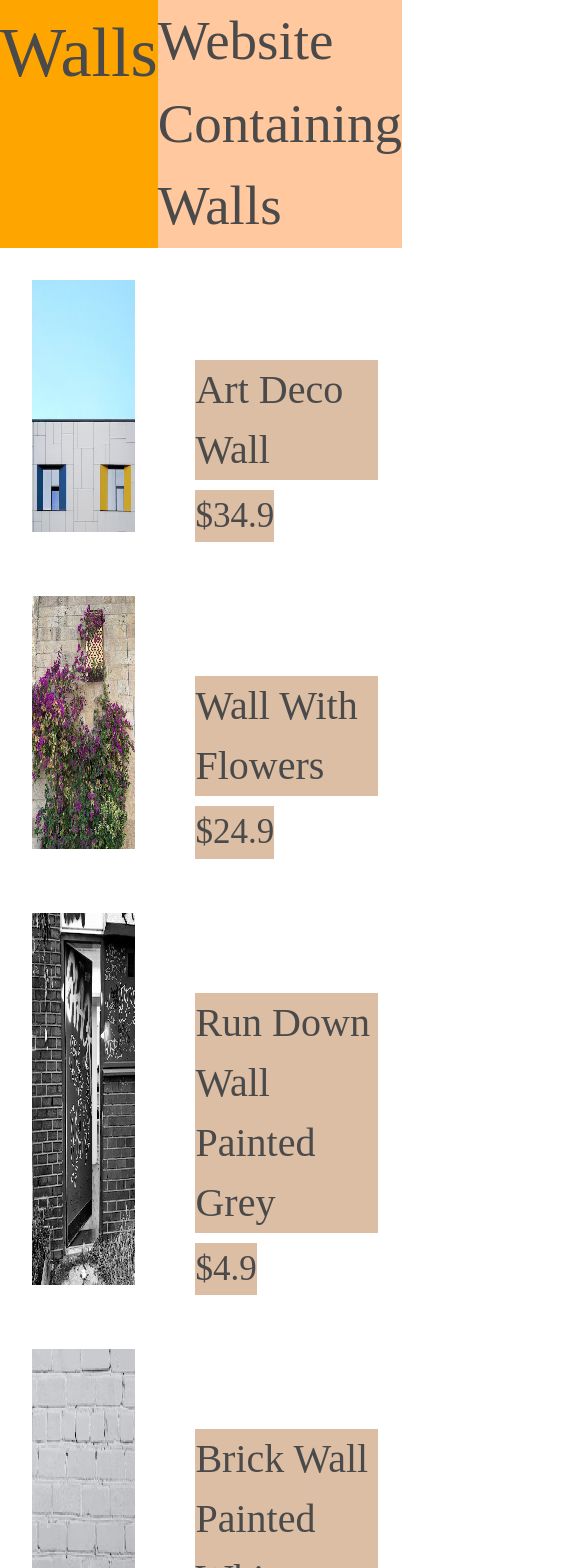
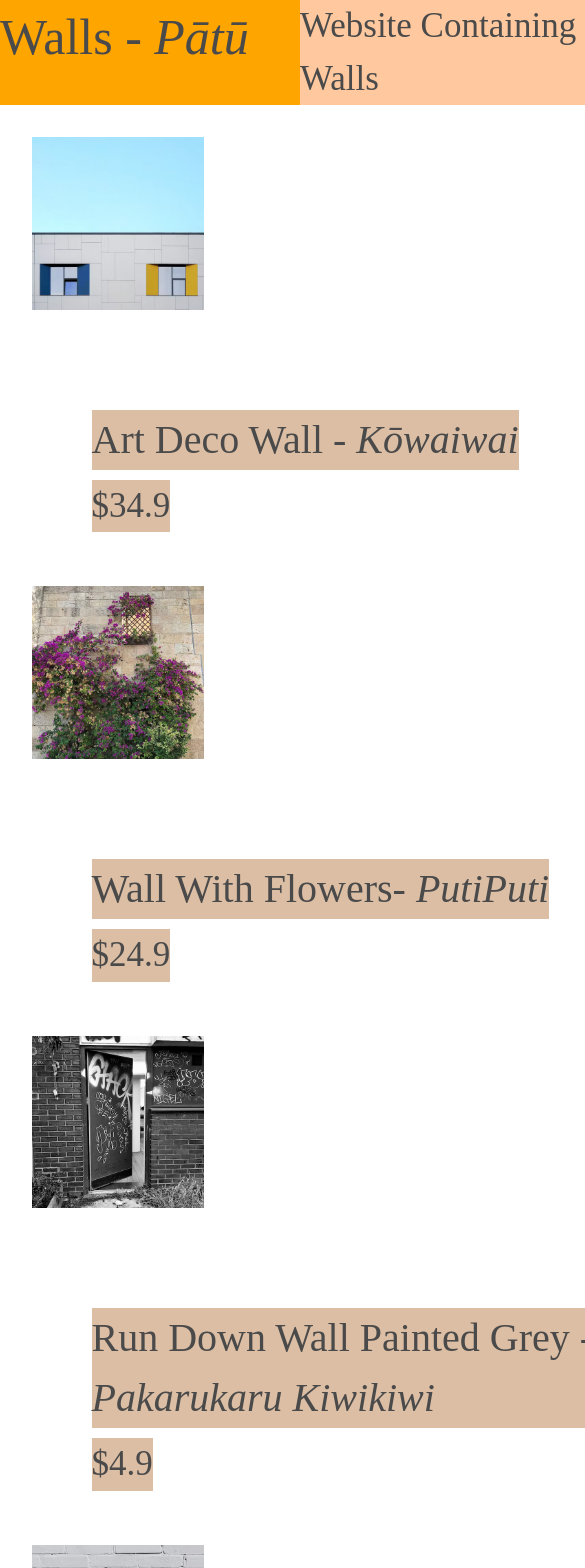
Before and after one commit to craighead-diocesan-school/walls-andraObrien07, a SvelteKit app: page / in a window 390 px wide. Shown: the top 1568 px of the page, 585 px wide, since content can reach past the window. Built offline with nearby package versions, Linux system fonts and the light colour scheme; a web font is replaced by a local one.

Commit message:
done the maori
cultueral acessibility

```diff
--- a/src/lib/Footer.svelte
+++ b/src/lib/Footer.svelte
@@ -13,4 +13,10 @@
         font-family: "Trykker";
         font-size: 20px;
     }
+
+    @media screen and (max-width: 600px) {
+        footer {
+            width: 600px;
+        }
+    }
 </style>
--- a/src/lib/Header.svelte
+++ b/src/lib/Header.svelte
@@ -4,12 +4,17 @@
 </script>
 
 <header>
-  <h1 style="background: {color1}" class="Walls1">Walls</h1>
+  <h1 style="background: {color1}" class="Walls1">
+    Walls <span class="te-reo-maori"> - Pātū </span>
+  </h1>
 
   <h2 style="background: {color2};" class="Walls2">Website Containing Walls</h2>
 </header>
 
 <style>
+  .te-reo-maori {
+    font-style: italic;
+  }
   header {
     display: flex;
   }
@@ -29,4 +34,16 @@
     align-items: end;
     display: flex;
   }
+
+  @media screen and (max-width: 600px) {
+    header {
+      width: 600px;
+    }
+    h1 {
+      font-size: 50px;
+    }
+    h2 {
+      font-size: 35px;
+    }
+  }
 </style>
--- a/src/routes/+page.svelte
+++ b/src/routes/+page.svelte
@@ -9,7 +9,9 @@
   <div class="column">
     <img src="art-deco.jpeg" alt="Art Deco Wall" />
     <div class="words">
-      <p class="name">Art Deco Wall</p>
+      <p class="name">
+        Art Deco Wall <span class="te-reo-maori"> - Kōwaiwai </span>
+      </p>
       <p class="price">$34.9</p>
     </div>
   </div>
@@ -17,7 +19,9 @@
   <div class="column">
     <img src="flowers-wall.jpeg" alt="Wall With Flower" />
     <div class="words">
-      <p class="name">Wall With Flowers</p>
+      <p class="name">
+        Wall With Flowers<span class="te-reo-maori"> - PutiPuti </span>
+      </p>
       <p class="price">$24.9</p>
     </div>
   </div>
@@ -25,7 +29,11 @@
   <div class="column">
     <img src="grey-run-down.jpeg" alt="Run-Down Wall Painted Grey" />
     <div class="words">
-      <p class="name">Run Down Wall Painted Grey</p>
+      <p class="name">
+        Run Down Wall Painted Grey <span class="te-reo-maori">
+          - Pakarukaru Kiwikiwi
+        </span>
+      </p>
       <p class="price">$4.9</p>
     </div>
   </div>
@@ -33,7 +41,9 @@
   <div class="column">
     <img src="modified-white-brick.jpeg" alt="Brick Wall Painted White" />
     <div class="words">
-      <p class="name">Brick Wall Painted White</p>
+      <p class="name">
+        Brick Wall Painted White <span class="te-reo-maori"> - Mā </span>
+      </p>
       <p class="price">$14.9</p>
     </div>
   </div>
@@ -41,7 +51,11 @@
   <div class="column">
     <img src="orange-plaster.jpeg" alt="Plastered Wall Painted Orange" />
     <div class="words">
-      <p class="name">Plastered Wall Painted Orange</p>
+      <p class="name">
+        Plastered Wall Painted Orange <span class="te-reo-maori">
+          - Karaka
+        </span>
+      </p>
       <p class="price">$11.9</p>
     </div>
   </div>
@@ -49,7 +63,9 @@
   <div class="column">
     <img src="pink-brick.jpeg" alt="Brick Wall Painted Pink" />
     <div class="words">
-      <p class="name">Brick Wall Painted Pink</p>
+      <p class="name">
+        Brick Wall Painted Pink <span class="te-reo-maori"> - Māwhero </span>
+      </p>
       <p class="price">$19.9</p>
     </div>
   </div>
@@ -57,7 +73,9 @@
   <div class="column">
     <img src="rough-wall.jpeg" alt="Really Rough Wall " />
     <div class="words">
-      <p class="name">Really Rough Wall</p>
+      <p class="name">
+        Really Rough Wall <span class="te-reo-maori"> - Mātoretore </span>
+      </p>
       <p class="price">$4.9</p>
     </div>
   </div>
@@ -65,7 +83,11 @@
   <div class="column">
     <img src="tan-run-down.jpeg" alt="Run-Down Wall Painted Tan" />
     <div class="words">
-      <p class="name">Run-Down Wall Painted Tan</p>
+      <p class="name">
+        Run-Down Wall Painted Tan<span class="te-reo-maori">
+          - Pakarukaru Parauri
+        </span>
+      </p>
       <p class="price">$4.9</p>
     </div>
   </div>
@@ -73,7 +95,9 @@
   <div class="column">
     <img src="unpainted-brick.jpeg" alt="Unpainted Brick Wall" />
     <div class="words">
-      <p class="name">Unpainted Brick Wall</p>
+      <p class="name">
+        Unpainted Brick Wall<span class="te-reo-maori"> - pātū tāwāhi </span>
+      </p>
       <p class="price">$9.9</p>
     </div>
   </div>
@@ -81,7 +105,11 @@
   <div class="column">
     <img src="yellow-run-.jpeg" alt="Run-Down Wall Painted Yellow" />
     <div class="words">
-      <p class="name">Run-Down Wall Painted Yellow</p>
+      <p class="name">
+        Run-Down Wall Painted Yellow <span class="te-reo-maori">
+          - Pakarukaru Kōwhai
+        </span>
+      </p>
       <p class="price">$4.9</p>
     </div>
   </div>
@@ -90,6 +118,9 @@
 <Footer />
 
 <style>
+  .te-reo-maori {
+    font-style: italic;
+  }
   main {
     padding-left: 5%;
   }
@@ -145,4 +176,16 @@
   .price {
     font-size: 35px;
   }
+
+  @media screen and (max-width: 600px) {
+    .column {
+      width: 600px;
+      display: block;
+    }
+
+    main {
+      flex-direction: column;
+      align-items: center;
+    }
+  }
 </style>
```
